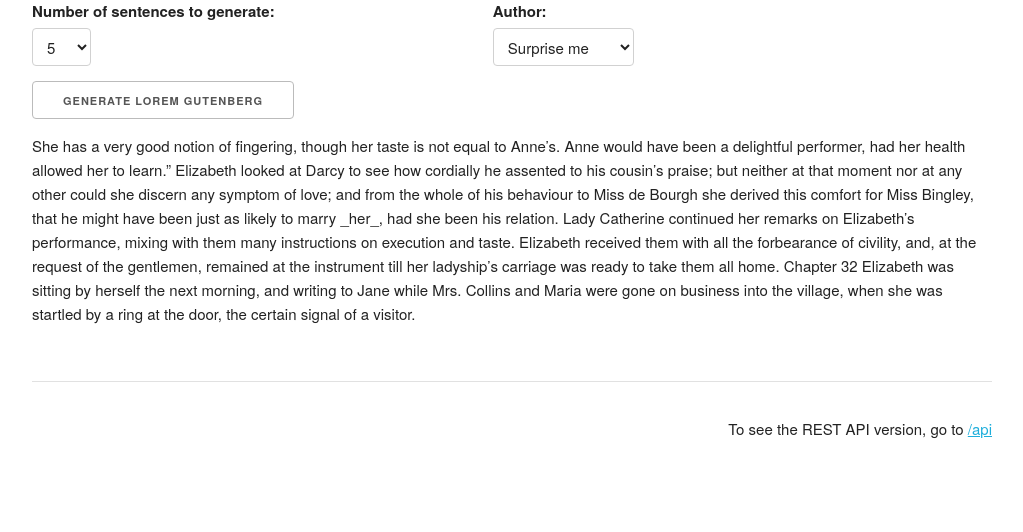
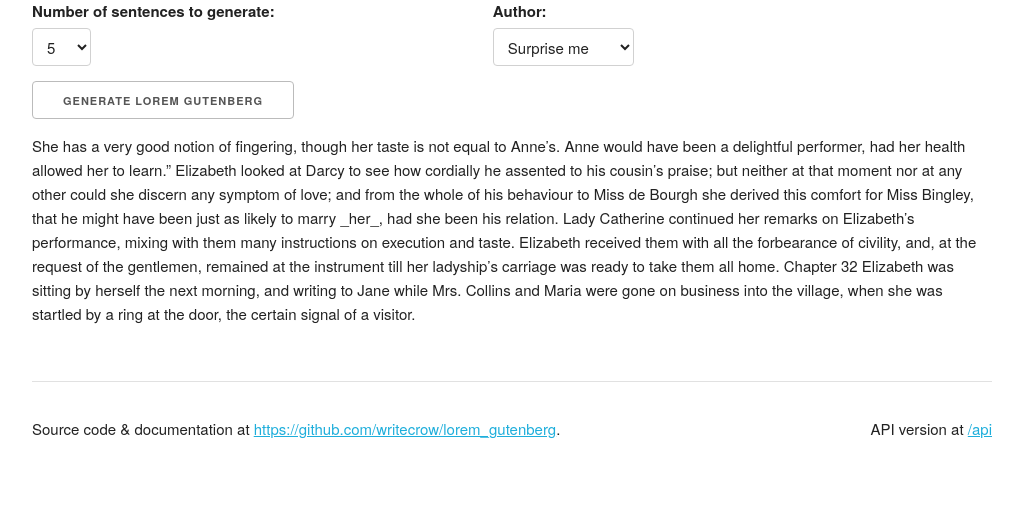
Before and after one commit to writecrow/lorem_gutenberg, a PHP site: page /demo/index.php in a window 1280 px wide. Shown: the part 31-563 px from the top of the page, without its empty margins (128-1151 px from the left). Run offline with PHP 8.4, Linux system fonts and the light colour scheme.

Commit message:
Add link to source code & update README

```diff
--- a/demo/index.php
+++ b/demo/index.php
@@ -70,7 +70,8 @@ echo '
   </form>
   <div class="row">
     <div class="six twelve columns"><hr />
-      <span class="u-pull-right">To see the REST API version, go to <a href="./api">/api</a></span>
+    <span>Source code & documentation at <a href="https://github.com/writecrow/lorem_gutenberg">https://github.com/writecrow/lorem_gutenberg</a>.</span>
+      <span class="u-pull-right">API version at <a href="./api">/api</a></span>
     </div>
   </div>
 </div>
```
Also changed, not shown: README.md.
